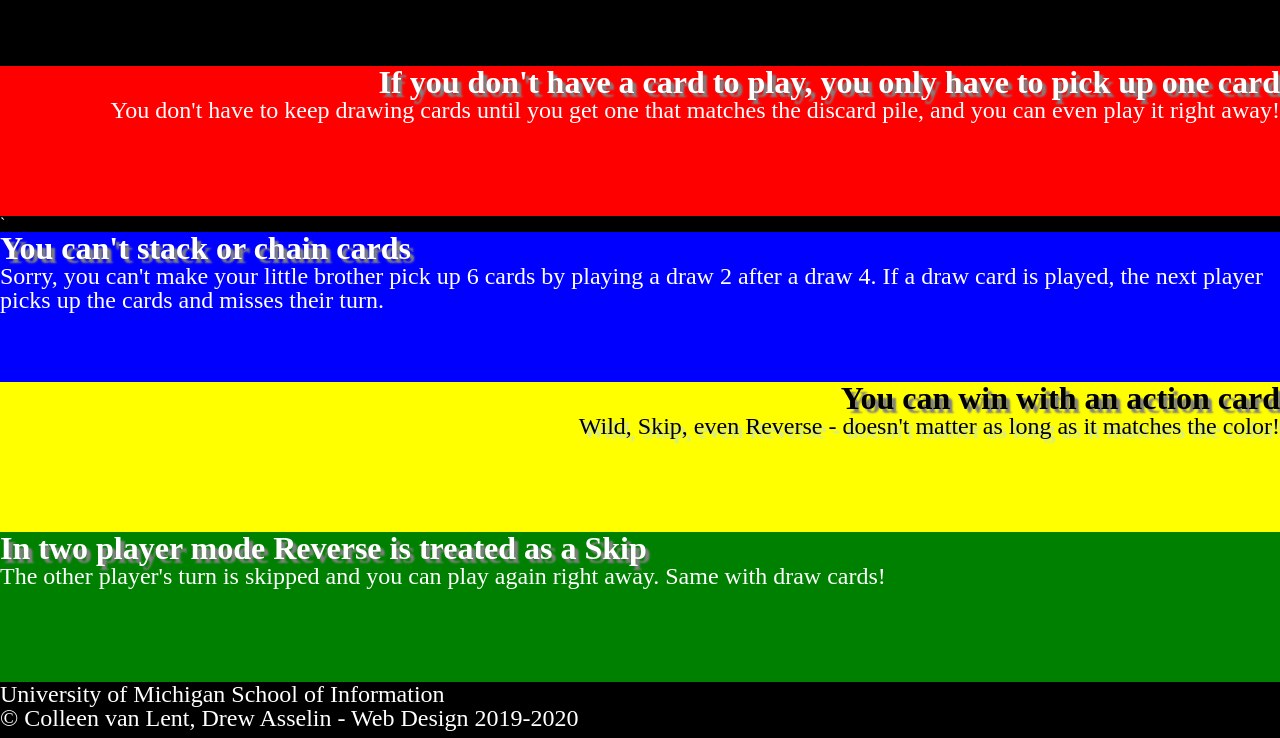
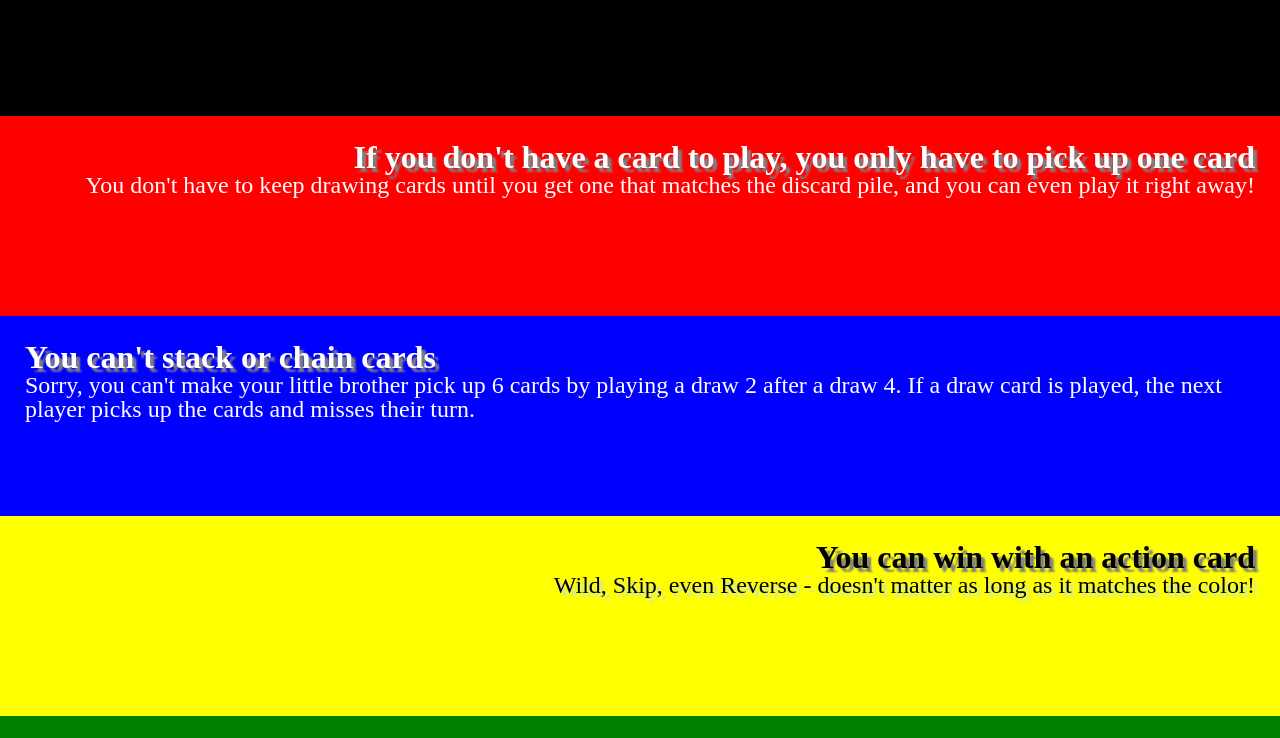
Before and after one commit to emily031/homework2-2021, a plain HTML site: page index.html in a window 1280 px wide. Shown: the part 614-1352 px from the top of the page. Drawn offline with Linux system fonts and the light colour scheme; files that its build step writes are made by us from their sources.

Commit message:
Add files via upload

```diff
--- a/css/style.css
+++ b/css/style.css
@@ -34,7 +34,8 @@ img{
 }
 
 div{
-    height: 150px;
+    min-height: 150px;
+    padding: 25px;
 }
 
 /*adds style to red*/
--- a/index.html
+++ b/index.html
@@ -5,7 +5,7 @@
   <meta name="viewport" content="width=device-width, initial-scale=1.0">
   <link rel="shortcut icon" href="imgs/favicon.ico" type="image/x-icon">
   <link rel="stylesheet" type="text/css" href="css/html5reset.css">
-  <link rel="stylesheet" type="text/css" href="cs/style.css">
+  <link rel="stylesheet" type="text/css" href="css/style.css">
   <title>4 Uno Rules You're Playing Wrong</title>
 </head>
 <body>
@@ -21,7 +21,7 @@
       <div id="red">
         <h2>If you don't have a card to play, you only have to pick up one card</h2>
         <p>You don't have to keep drawing cards until you get one that matches the discard pile, and you can even play it right away!</p>
-      </div>`
+      </div>
 
       <div id="blue">
         <h2>You can't stack or chain cards</h2>
```
